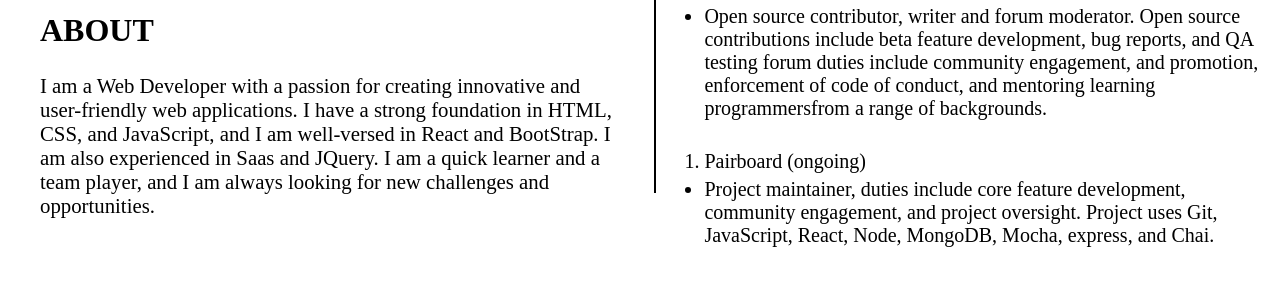
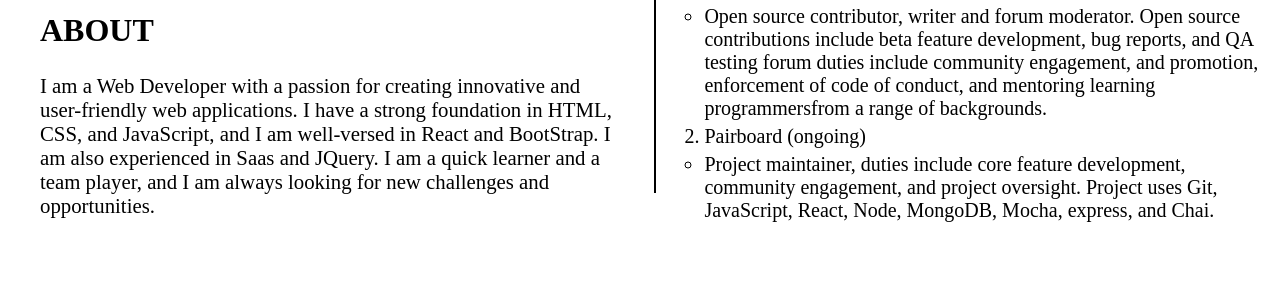
Before and after one commit to Ankit07-Ankit/resume-website, a plain HTML site: page index.html in a window 1280 px wide. Shown: the part 704-990 px from the top of the page. Drawn offline with Linux system fonts and the light colour scheme.

Commit message:
change anything here

```diff
--- a/index.html
+++ b/index.html
@@ -105,26 +105,21 @@
                     <ol>
                         <li>
                             FreeCodeCamp (ongoing)
-                        </li>
-                    </ol>
                             <ul>
                                 <li>
                                     Open source contributor, writer and forum moderator. Open source contributions include beta feature development, bug reports, and QA testing forum duties include community engagement, and promotion, enforcement of code of conduct, and mentoring learning programmersfrom a range of backgrounds.
                                 </li>
                             </ul>
-                </p>
-                <p>
-                    <ol>
+                        </li>
                         <li>
                         Pairboard (ongoing)
-
-                        </li>
-                    </ol>
                             <ul>
                                 <li>
                                     Project maintainer, duties include core feature development, community engagement, and project oversight. Project uses Git, JavaScript, React, Node, MongoDB, Mocha, express, and Chai.
                                 </li>
                             </ul>
+                        </li>
+                    </ol>
                 </p>
             </section>
         </article>
```
Lines whose indentation alone changed are shown as unchanged.
